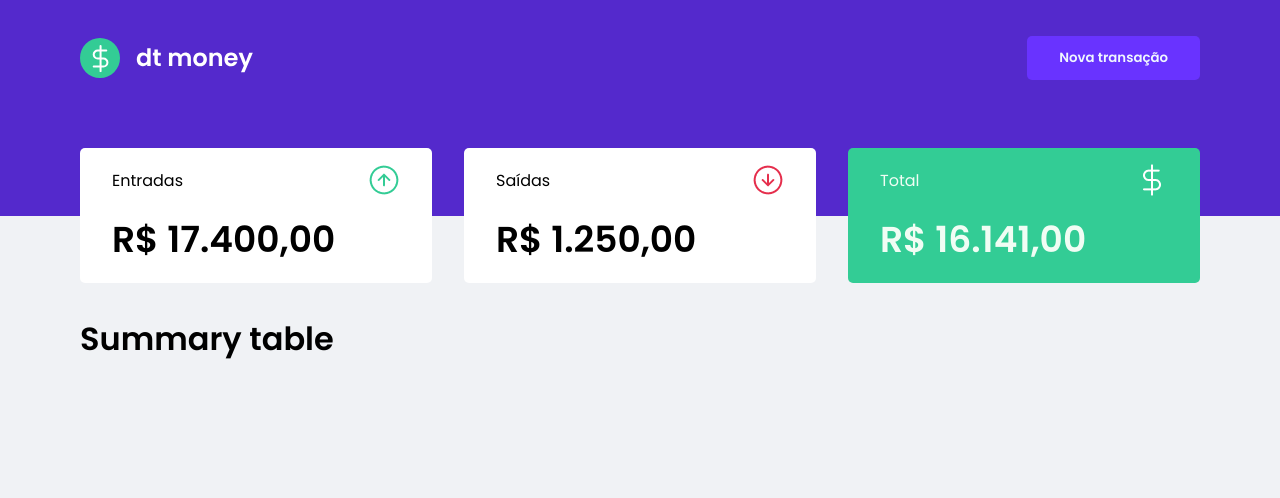
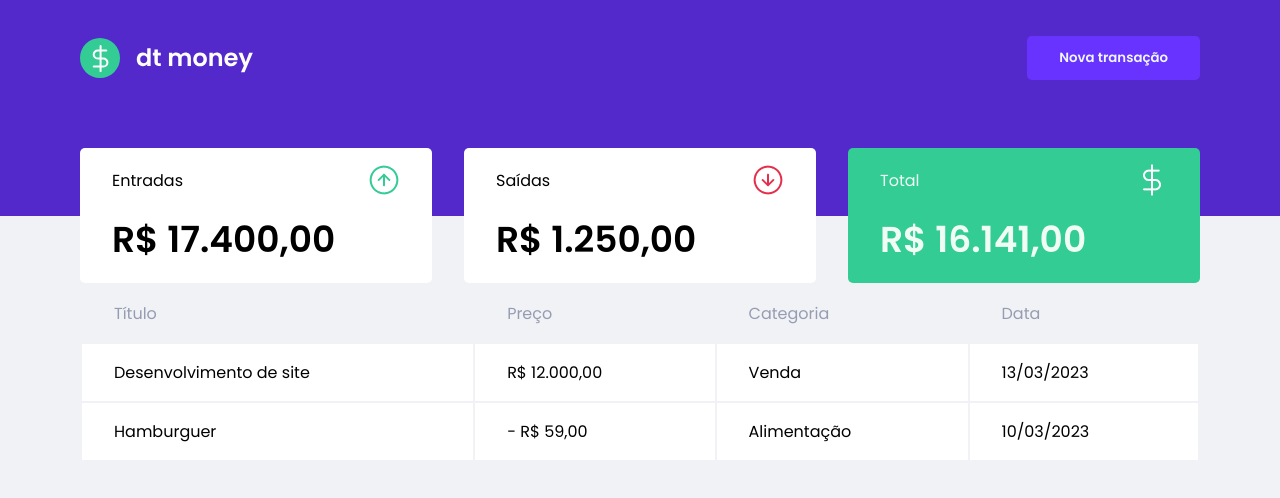
Before and after one commit to guirecordon/ignite21-chapter02, a React (Create React App) app: page / in a window 1280 px wide. Shown: the top 498 px of the page. Built offline with nearby package versions, Linux system fonts and the light colour scheme.

Commit message:
Add rows to table

```diff
--- a/src/components/Summary/index.tsx
+++ b/src/components/Summary/index.tsx
@@ -8,7 +8,8 @@ import total from '../../assets/Total.png'
 export function Summary() {
   return (
     <SummaryContainer>
-      <div>
+      <div className="summaryWrapper">
+        <div className="card">
           <header>
             <span>Entradas</span>
             <img src={entradas} alt="" />
@@ -16,7 +17,7 @@ export function Summary() {
 
           <strong>R$ 17.400,00</strong>
         </div>
-      <div>
+        <div className="card">
           <header>
             <span>Saídas</span>
             <img src={saidas} alt="" />
@@ -24,7 +25,7 @@ export function Summary() {
 
           <strong>R$ 1.250,00</strong>
         </div>
-      <div className="total">
+        <div className="total card">
           <header>
             <span>Total</span>
             <img src={total} alt="" />
@@ -32,6 +33,7 @@ export function Summary() {
 
           <strong>R$ 16.141,00</strong>
         </div>
+      </div>
       <SummaryTable />
     </SummaryContainer>
   )
--- a/src/components/Summary/style.ts
+++ b/src/components/Summary/style.ts
@@ -5,11 +5,13 @@ export const SummaryContainer = styled.div`
   max-width: 1120px;
   margin: -68px auto;
 
-  display: grid;
-  grid-template-columns: repeat(3, 1fr);
-  gap: 2rem;
+  .summaryWrapper {
+    display: grid;
+    grid-template-columns: repeat(3, 1fr);
+    gap: 2rem;
+  }
 
-  div {
+  .card {
    padding: 1rem 2rem;
    background: var(--shapePrincipal);
    border-radius: 5px;
--- a/src/components/SummaryTable/index.tsx
+++ b/src/components/SummaryTable/index.tsx
@@ -1,5 +1,33 @@
+import { SummaryTableContainer } from "./style";
+
 export function SummaryTable() {
   return (
-    <h1>Summary table</h1>
+    <SummaryTableContainer>
+      <table>
+        <thead>
+          <tr>
+            <th>Título</th>
+            <th>Preço</th>
+            <th>Categoria</th>
+            <th>Data</th>
+          </tr>
+        </thead>
+        <tbody>
+          <tr>
+            <td>Desenvolvimento de site</td>
+            <td>R$ 12.000,00</td>
+            <td>Venda</td>
+            <td>13/03/2023</td>
+          </tr>
+
+          <tr>
+            <td>Hamburguer</td>
+            <td>- R$ 59,00</td>
+            <td>Alimentação</td>
+            <td>10/03/2023</td>
+          </tr>
+        </tbody>
+      </table>
+    </SummaryTableContainer>
   )
 }
--- a/src/components/SummaryTable/style.ts
+++ b/src/components/SummaryTable/style.ts
@@ -1,3 +1,21 @@
 import styled from 'styled-components'
 
-export const SummaryTableContainer = styled.div``
+export const SummaryTableContainer = styled.div`
+  table {
+    width: 100%;
+    text-align: left;
+
+    th, td {
+      padding: 1rem 2rem;
+    }
+
+    th {
+      color: var(--text);
+      font-weight: 400;
+    }
+
+    td {
+      background: var(--shapePrincipal);
+    }
+  }
+`
```
Lines whose indentation alone changed are shown as unchanged.
